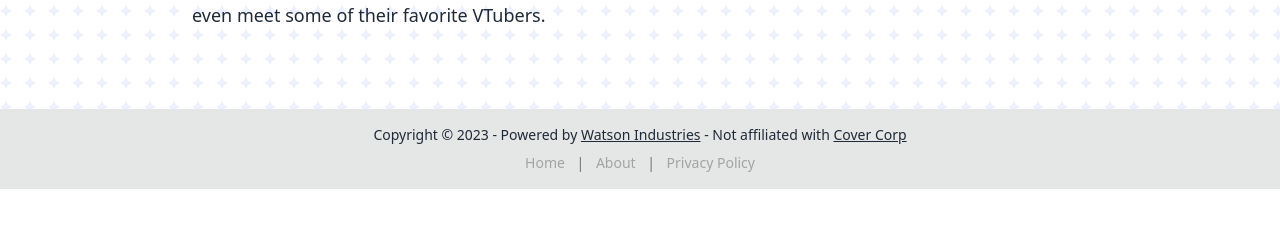
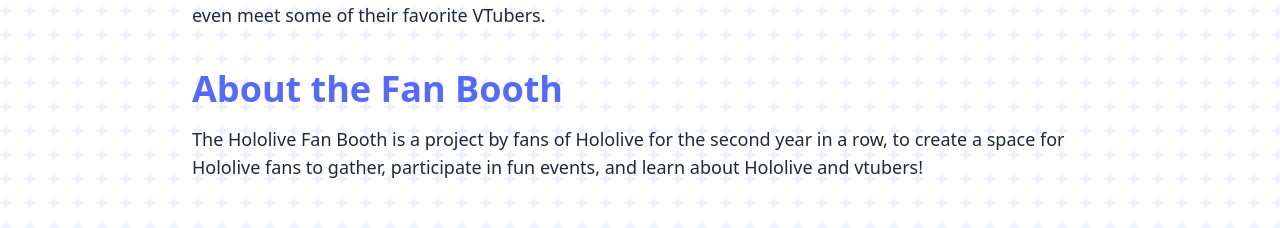
Before and after one commit to watsonindustries/hololivefanbooth, a SvelteKit app: page /about in a window 1280 px wide. Shown: the part 1195-1423 px from the top of the page. Before the commit the page ends 1384 px from the top, so only its background shows below. Built offline with nearby package versions, Linux system fonts and the light colour scheme.

Commit message:
Add some more info to the site

```diff
--- a/src/routes/+page.svelte
+++ b/src/routes/+page.svelte
@@ -58,3 +58,12 @@
 		</div>
 	</div>
 </div>
+
+<div class="hero min-h-screen bg-primary">
+  <div class="hero-content text-center">
+    <div class="max-w-md">
+      <h1 class="text-6xl font-bold text-base-100">Events</h1>
+      <p class="py-6 text-secondary text-2xl">Coming soon!</p>
+    </div>
+  </div>
+</div>
--- a/src/routes/about/+page.svelte
+++ b/src/routes/about/+page.svelte
@@ -48,6 +48,15 @@
 				some of their favorite VTubers.
 			</p>
 		</section>
+
+		<section class="mb-10">
+			<h1 class="text-4xl mb-4 font-bold text-secondary">About the Fan Booth</h1>
+			<p class="text-lg">
+				The Hololive Fan Booth is a project by fans of Hololive for the second year in a row, to
+				create a space for Hololive fans to gather, participate in fun events, and learn about
+				Hololive and vtubers!
+			</p>
+		</section>
 	</div>
 </div>
 
```
